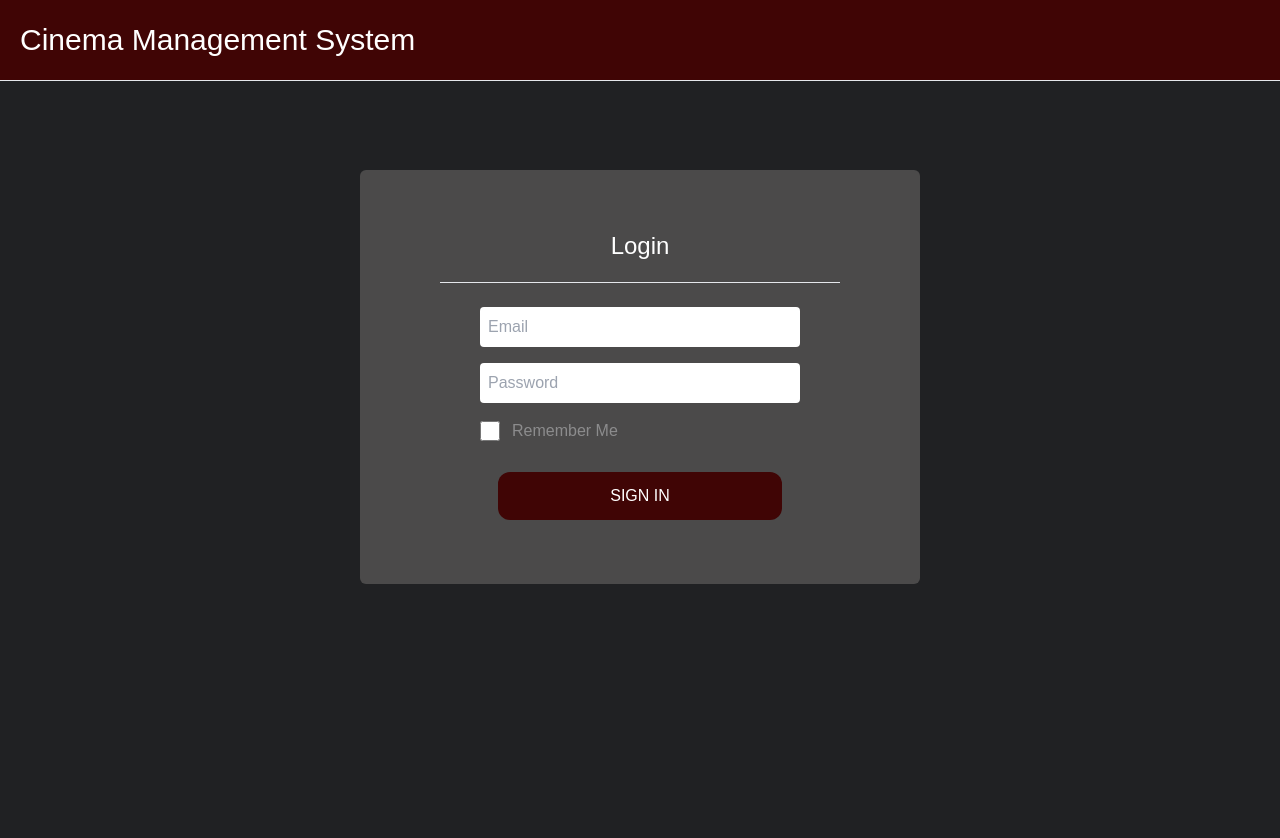
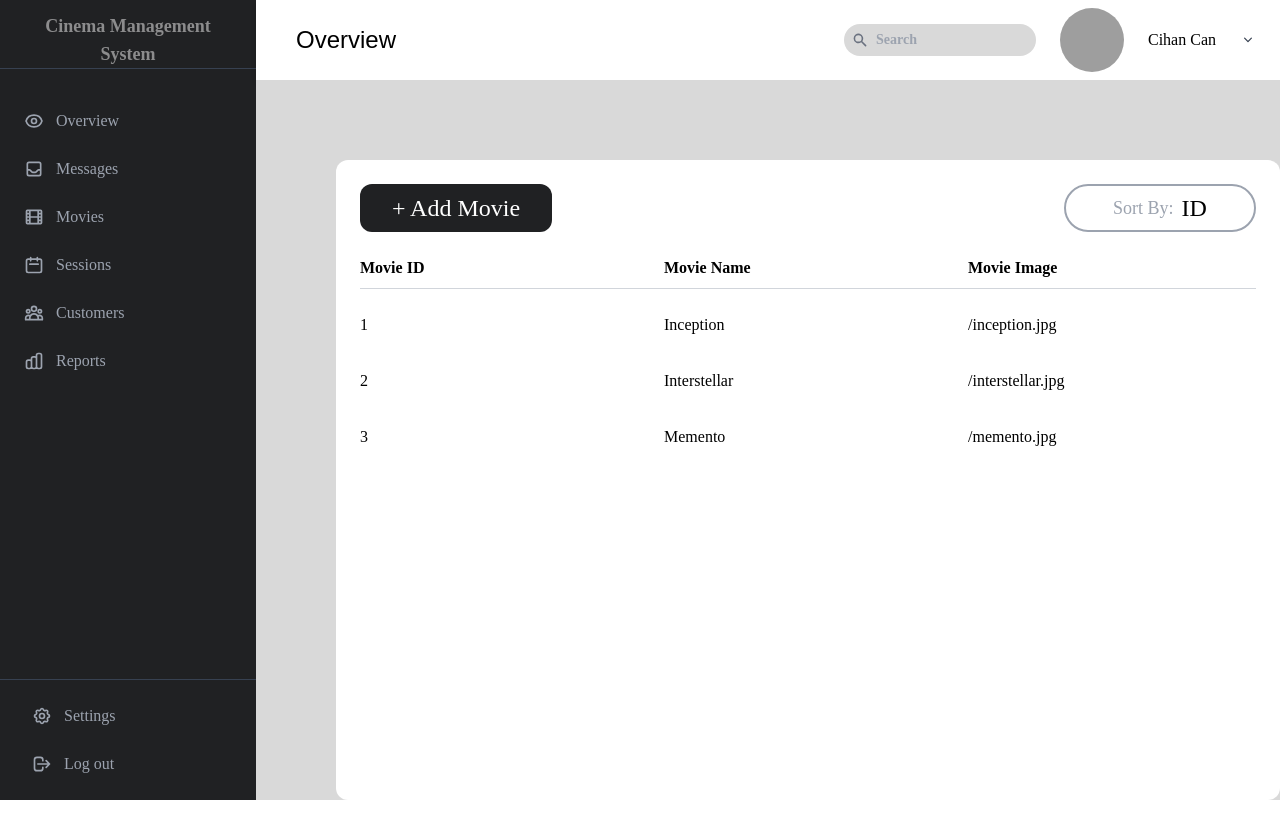
Before and after one commit to UmutVci/frontend-cms, a React (Create React App) app: page / in a window 1280 px wide. Shown: the top 838 px of the page. After the commit the page ends 800 px from the top, so only its background shows below. Built offline with nearby package versions, Linux system fonts and the light colour scheme; grey boxes are pictures that could not be loaded.

Commit message:
MoviesPage created

```diff
--- a/src/app/App.css
+++ b/src/app/App.css
@@ -42,3 +42,7 @@
 .header-container .title {
   font-family: 'Poppins', sans-serif, bold ;
 }
+.moviespage {
+  font-family: 'Poppins', sans-serif, ;
+
+}
--- a/src/app/App.jsx
+++ b/src/app/App.jsx
@@ -1,12 +1,14 @@
 import { BrowserRouter, Routes, Route } from "react-router-dom";
-import LoginPage from "../features/auth/pages/LoginPage";
 import OverviewPage from "../features/admin/OverviewPage";
+import MoviesPage from "../features/admin/MoviesPage";
+import Header from "../components/Header";
+import Sidebar from "../components/Sidebar";
 
 export default function App() {
     return (
         <BrowserRouter>
             <Routes>
-                <Route path="/" element={<LoginPage />} />
+                <Route path="/" element={<MoviesPage />} />
                 <Route path="/home" element={<OverviewPage />} />
                 <Route path="/admin" element={<div>Admin Dashboard</div>} />
                 <Route path="/clerk" element={<div>Ticket Clerk Panel</div>} />
--- a/src/components/Header.jsx
+++ b/src/components/Header.jsx
@@ -2,7 +2,7 @@ import { SearchIcon } from '@heroicons/react/solid'
 
 export default function Header() {
     return(
-        <div className="header-container flex items-center justify-between h-20 bg-white px-6 shadow-md font-bold">
+        <div className="header-container flex items-center justify-between h-20 bg-white px-6 shadow-md font-bold font-[Poppins]">
             {/* Sol başlık */}
             <h1 className="title text-2xl font-normal text-black ml-4">Overview</h1>
 
--- a/src/features/admin/MoviesPage.jsx
+++ b/src/features/admin/MoviesPage.jsx
@@ -1,13 +1,51 @@
 import React from 'react'
 import Sidebar from '../../components/Sidebar'
-import Header from '../../components/Header'
+import Header  from '../../components/Header'
 
 export default function MoviesPage() {
-    return(
-        <div >
-        <Sidebar
-        />
-        <Header />
+    const movies = [
+        { id: 1, name: "Inception",    imageUrl: "/inception.jpg" },
+        { id: 2, name: "Interstellar", imageUrl: "/interstellar.jpg" },
+        { id: 3, name: "Memento",      imageUrl: "/memento.jpg" },
+    ];
+    return (
+        <div className="h-screen flex font-[Poppins]">
+            <Sidebar />
+
+            <div className="flex-1 flex flex-col">
+                <Header />
+
+                <main className="flex-1 p-10 bg-[#D9D9D9]">
+                    <div className="bg-white w-full h-full mx-10 my-10 rounded-xl p-6 overflow-auto">
+                        {/* Butonlar */}
+                        <div className="flex items-center justify-between mb-6">
+                            <button className="bg-[#202123] text-white h-12 w-48 rounded-xl flex items-center justify-center">
+                                <span className="text-2xl">+ Add Movie</span>
+                            </button>
+                            <button className="ml-auto flex items-center h-12 w-48 rounded-3xl border-2 border-gray-400 justify-center">
+                                <span className="text-lg text-gray-400 mr-2">Sort By:</span>
+                                <span className="text-2xl">ID</span>
+                            </button>
+                        </div>
+
+                        <div className="grid grid-cols-3 gap-4 border-b border-gray-300 pb-2 font-semibold">
+                            <div>Movie ID</div>
+                            <div>Movie Name</div>
+                            <div>Movie Image</div>
+                        </div>
+
+                        <div className="grid grid-cols-3 gap-4 mt-4">
+                            {movies.map((m) => (
+                                <React.Fragment key={m.id}>
+                                    <div className="py-2">{m.id}</div>
+                                    <div className="py-2">{m.name}</div>
+                                    <div className="py-2">{m.imageUrl}</div>
+                                </React.Fragment>
+                            ))}
+                        </div>
+                    </div>
+                </main>
+            </div>
         </div>
-    )
+    );
 }
```
